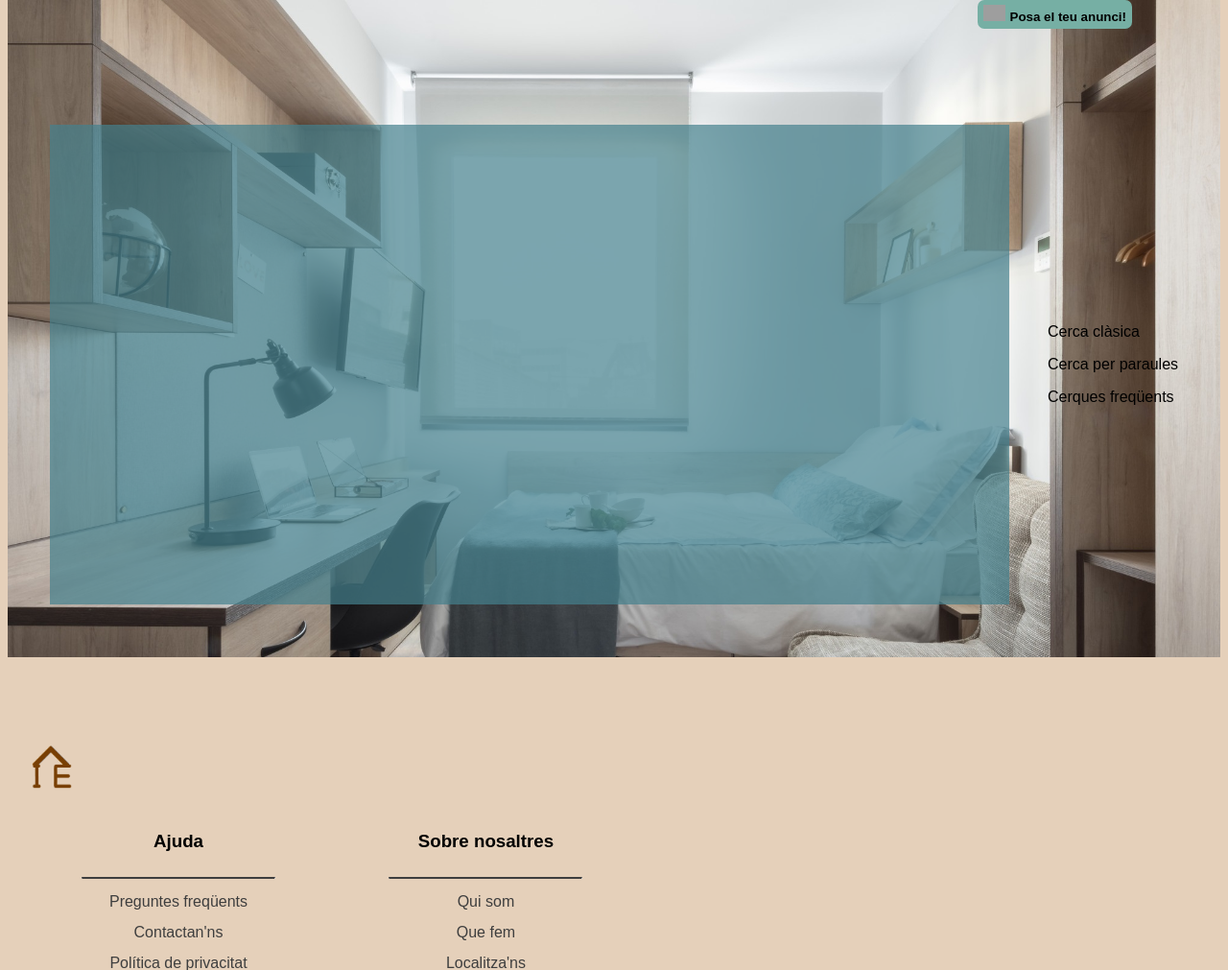
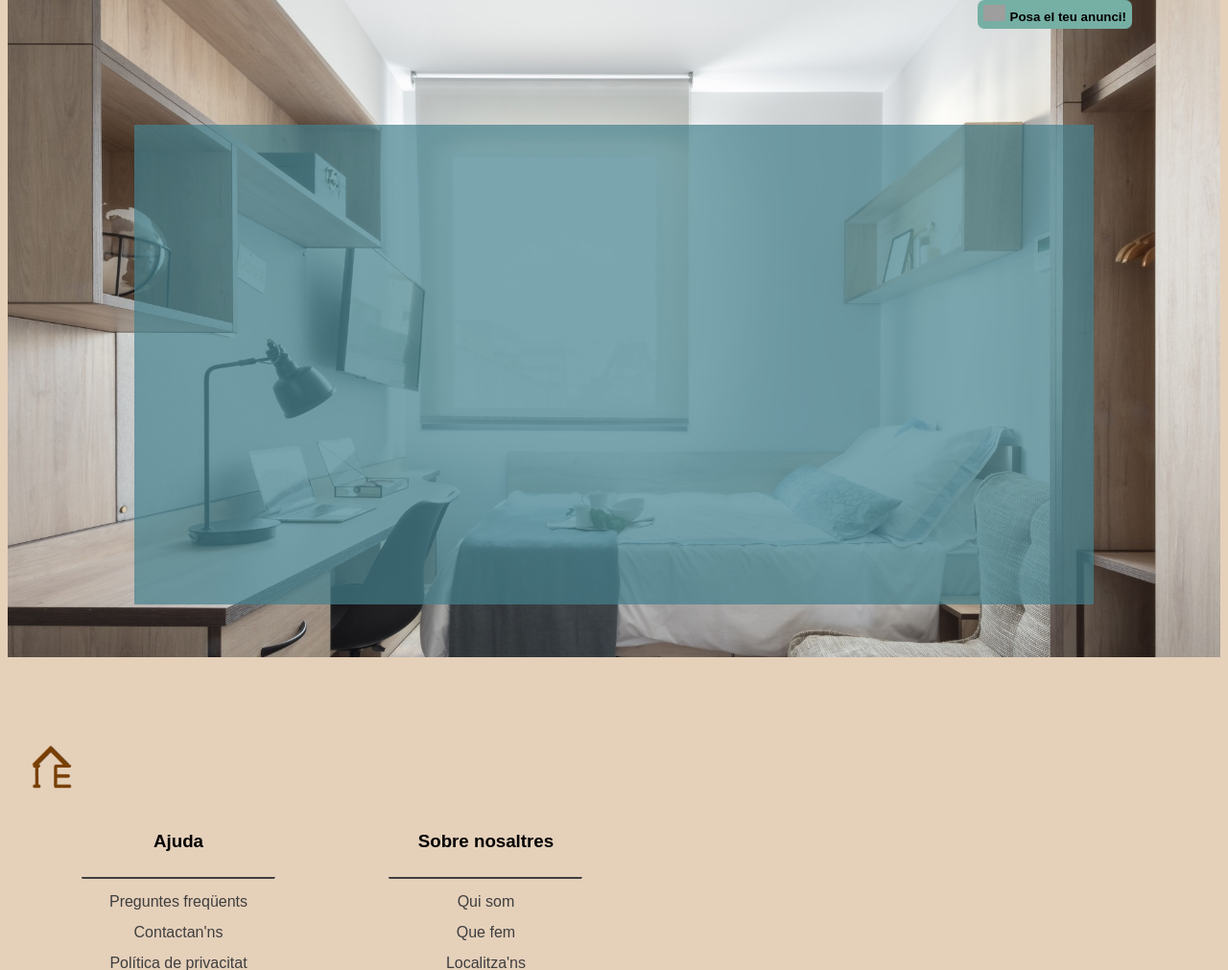
Before and after one commit to carlosgomezd/LaInmobiliariaEstuddiantil, a PHP site: page /main.html in a window 1280 px wide. Shown: the part 90-1101 px from the top of the page at 96% size. Run offline with PHP 8.4, Linux system fonts and the light colour scheme; grey boxes are pictures that could not be loaded.

Commit message:
Falta buscador

```diff
--- a/css.css
+++ b/css.css
@@ -105,13 +105,12 @@ body {
     -o-background-size: 100%;
     background-size: 100%;
     background-repeat: no-repeat;
-    height: 100%;
     height: 95vh;
     align-items: center;
-    justify-content: center;
 }
 
 .cuadrat {
+    margin: auto auto auto auto;
     height: 500px;
     width: 1000px;
     background-color: #45818e;
@@ -119,6 +118,7 @@ body {
     position: relative;
     z-index: 1;
 }
+
 
 .chincheta {
     height: 60%;
@@ -136,13 +136,6 @@ body {
     margin-right: 5px;
 }
 
-.fondo {
-    background-color: #45818e;
-    background-position: center;
-    background-repeat: no-repeat;
-    background-size: 50% 50%;
-    height: 50vh;
-}
 
 .baix {
     vertical-align: top;
--- a/main.html
+++ b/main.html
@@ -39,14 +39,6 @@
         <div class="cuadrat">
 
         </div>
-
-        <div style="column-count: 3; display:contents;">
-            <ul style="list-style: none;">
-                <p>Cerca clàsica</p>
-                <p>Cerca per paraules</p>
-                <p>Cerques freqüents</p>
-            </ul>
-        </div>
     </div>
 
     <div class="baix"><img class="img" src="./logo marronet.png" alt="logo"></div>
```
